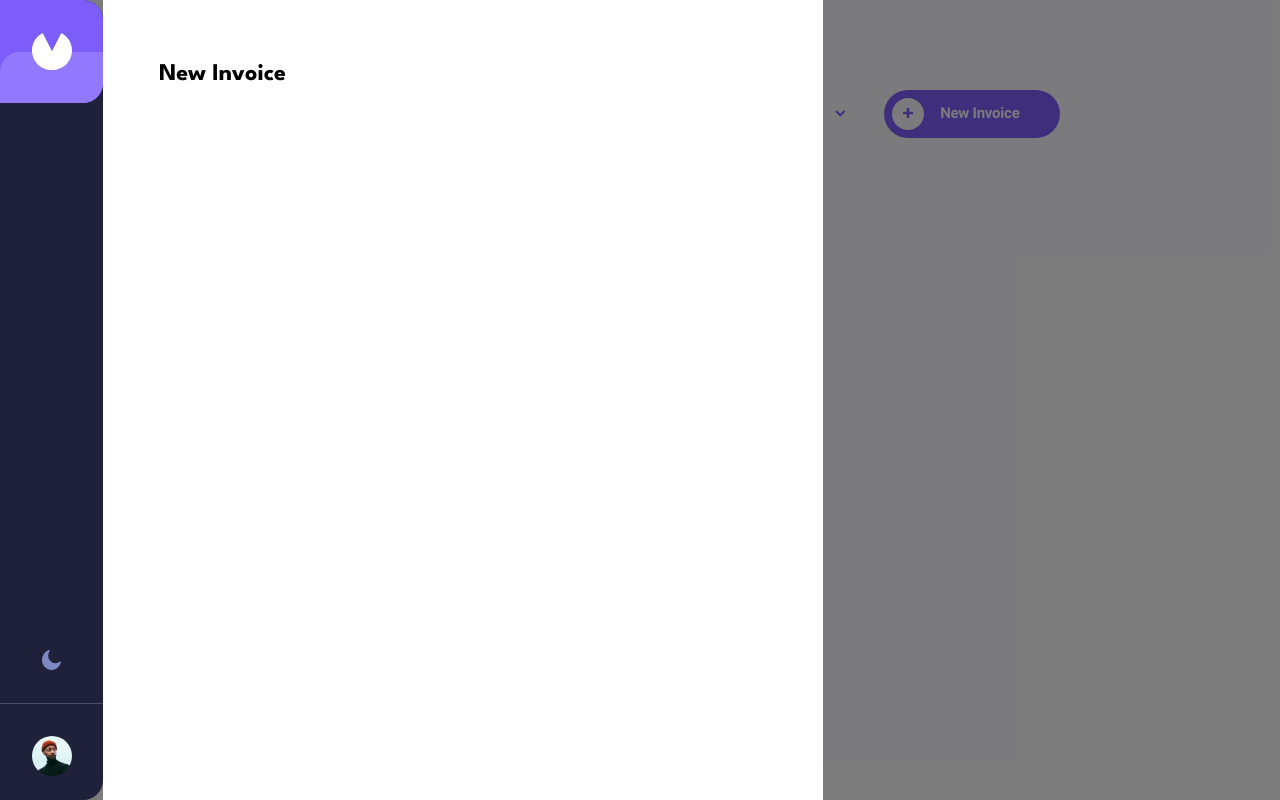
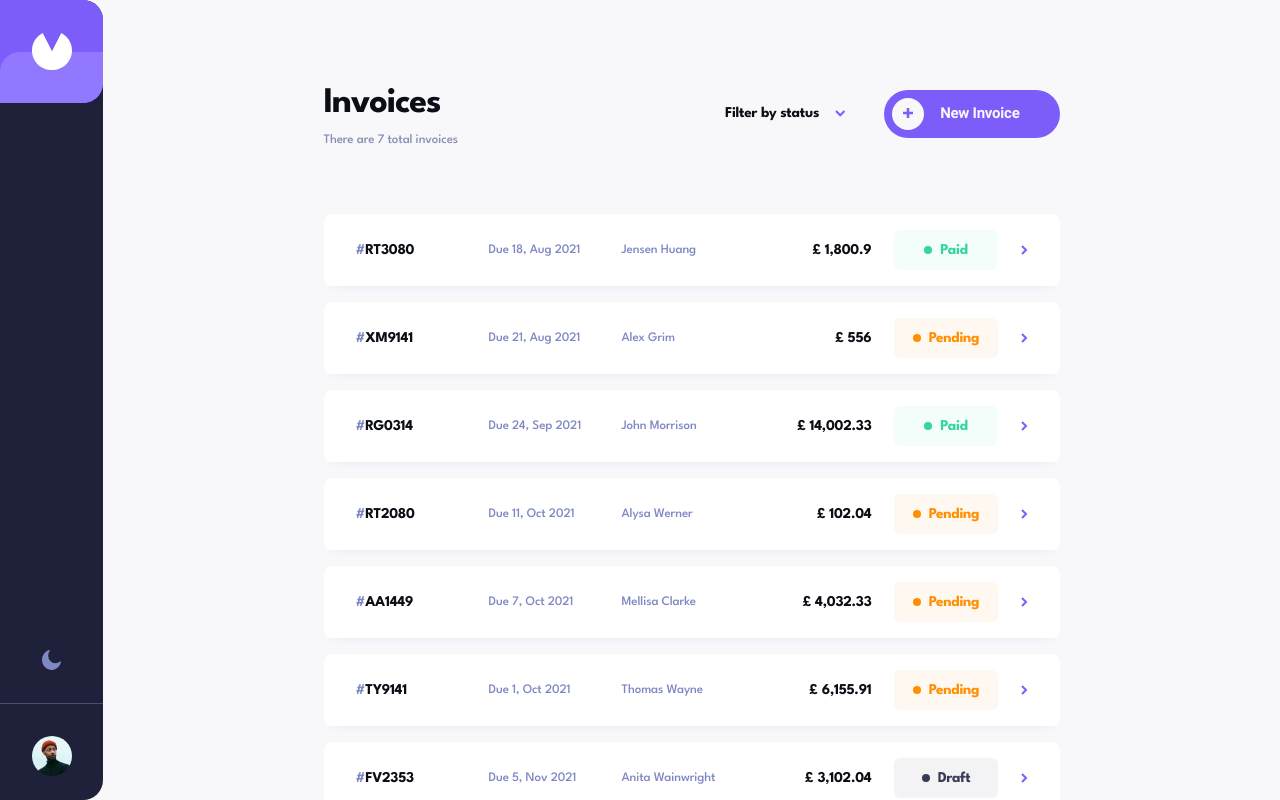
Before and after one commit to KoenCobra/invoice-app, a Vue app: page /invoices in a window 1280 px wide. Built offline with nearby package versions, Linux system fonts and the light colour scheme.

Commit message:
added storeToRefs

```diff
--- a/src/components/AppButton.vue
+++ b/src/components/AppButton.vue
@@ -18,13 +18,7 @@ const props = defineProps({
 <template>
   <Button :class="props.cssClass" class="app-btn">
     <div v-if="props.isIcon" class="plus-icon">
-      <svg width="11" height="11" xmlns="http://www.w3.org/2000/svg">
-        <path
-          d="M6.313 10.023v-3.71h3.71v-2.58h-3.71V.023h-2.58v3.71H.023v2.58h3.71v3.71z"
-          fill="#7C5DFA"
-          fill-rule="nonzero"
-        />
-      </svg>
+      <img src="/assets/icon-plus.svg" alt="plus" />
     </div>
     <p>
       {{ props.text }}
--- a/src/components/CreateEditInvoice.vue
+++ b/src/components/CreateEditInvoice.vue
@@ -1,8 +1,13 @@
 <script lang="ts" setup>
+import { useInvoiceStore } from '@/stores/invoice'
+import { storeToRefs } from 'pinia'
 import { computed } from 'vue'
 import { useRoute } from 'vue-router'
 
 const route = useRoute()
+const invoiceStore = useInvoiceStore()
+
+const { isCreateEditVisible } = storeToRefs(invoiceStore)
 
 const title = computed(() => {
   return route.params.id
@@ -12,9 +17,9 @@ console.log(title.value)
 </script>
 
 <template>
-  <div class="overlay"></div>
-  <div class="create-edit-invoice">
-    <div class="create-edit-container">
+  <div v-if="isCreateEditVisible" class="create-edit-container">
+    <div class="overlay"></div>
+    <div class="create-edit-invoice">
       <h2>New Invoice</h2>
     </div>
   </div>
@@ -38,10 +43,9 @@ console.log(title.value)
   width: 720px;
   background-color: var(--createBackground);
   z-index: 4;
-  .create-edit-container {
-    padding: 3.5rem;
-    overflow: scroll;
-  }
+  padding: 3.5rem;
+  overflow: scroll;
+
   &::before {
     content: '';
     position: absolute;
--- a/src/components/invoices/InvoicesHeader.vue
+++ b/src/components/invoices/InvoicesHeader.vue
@@ -2,9 +2,10 @@
 import { useInvoiceStore } from '@/stores/invoice'
 import AppButton from '../AppButton.vue'
 import FilterDropdown from '../FilterDropdown.vue'
+import { storeToRefs } from 'pinia'
 
 const invoiceStore = useInvoiceStore()
-const { invoices } = invoiceStore
+const { invoices, isCreateEditVisible } = storeToRefs(invoiceStore)
 </script>
 
 <template>
@@ -16,7 +17,12 @@ const { invoices } = invoiceStore
     <div class="filter-dropdown">
       <FilterDropdown />
     </div>
-    <AppButton cssClass="primary" text="New Invoice" :isIcon="true" />
+    <AppButton
+      @click="isCreateEditVisible = true"
+      cssClass="primary"
+      text="New Invoice"
+      :isIcon="true"
+    />
   </div>
 </template>
 
--- a/src/components/invoices/SingleInvoice.vue
+++ b/src/components/invoices/SingleInvoice.vue
@@ -2,9 +2,10 @@
 import { useInvoiceStore } from '@/stores/invoice'
 import Status from '../Status.vue'
 import { formatDueDate } from '@/utils/date'
+import { storeToRefs } from 'pinia'
 
 const invoiceStore = useInvoiceStore()
-const { invoices } = invoiceStore
+const { invoices } = storeToRefs(invoiceStore)
 </script>
 
 <template>
--- a/src/components/sidebar/ThemeSwitcher.vue
+++ b/src/components/sidebar/ThemeSwitcher.vue
@@ -2,11 +2,10 @@
 import { useThemeStore } from '@/stores/theme'
 
 const themeStore = useThemeStore()
-const { toggleTheme } = themeStore
 </script>
 
 <template>
-  <button @click="toggleTheme">
+  <button @click="themeStore.toggleTheme">
     <div class="theme-switcher"></div>
   </button>
 </template>
--- a/src/stores/invoice.ts
+++ b/src/stores/invoice.ts
@@ -4,13 +4,22 @@ import axios from 'axios'
 import type { Invoice } from '@/types/invoice'
 export const useInvoiceStore = defineStore('invoice', () => {
   const invoices = ref<Invoice[]>([])
+  const invoice = ref<Invoice>()
+  const isCreateEditVisible = ref(false)
 
   const getInvoices = async () => {
     invoices.value = (await axios.get('/data.json')).data
   }
 
+  const getInvoice = (id: string) => {
+    invoice.value = invoices.value.find((invoice) => invoice.id === id)
+  }
+
   return {
     invoices,
+    invoice,
+    isCreateEditVisible,
+    getInvoice,
     getInvoices
   }
 })
--- a/src/views/Invoice.vue
+++ b/src/views/Invoice.vue
@@ -3,14 +3,19 @@ import BackButton from '@/components/BackButton.vue'
 import InvoiceDetails from '@/components/invoice/InvoiceDetails.vue'
 import InvoiceHeader from '@/components/invoice/InvoiceHeader.vue'
 import { useInvoiceStore } from '@/stores/invoice'
+import { storeToRefs } from 'pinia'
+import { onMounted } from 'vue'
 import { useRoute } from 'vue-router'
 
 const route = useRoute()
 const invoiceStore = useInvoiceStore()
-const { invoices } = invoiceStore
+const { invoice } = storeToRefs(invoiceStore)
 
-const id = route.params.id
-const invoice = invoices.find((invoice) => invoice.id === id)
+const id = route.params.id as string
+
+onMounted(() => {
+  invoiceStore.getInvoice(id)
+})
 </script>
 
 <template>
--- a/src/views/Invoices.vue
+++ b/src/views/Invoices.vue
@@ -2,9 +2,10 @@
 import SingleInvoice from '@/components/invoices/SingleInvoice.vue'
 import InvoicesHeader from '../components/invoices/InvoicesHeader.vue'
 import { useInvoiceStore } from '@/stores/invoice'
+import { storeToRefs } from 'pinia'
 
 const invoiceStore = useInvoiceStore()
-const { invoices } = invoiceStore
+const { invoices } = storeToRefs(invoiceStore)
 </script>
 
 <template>
```
